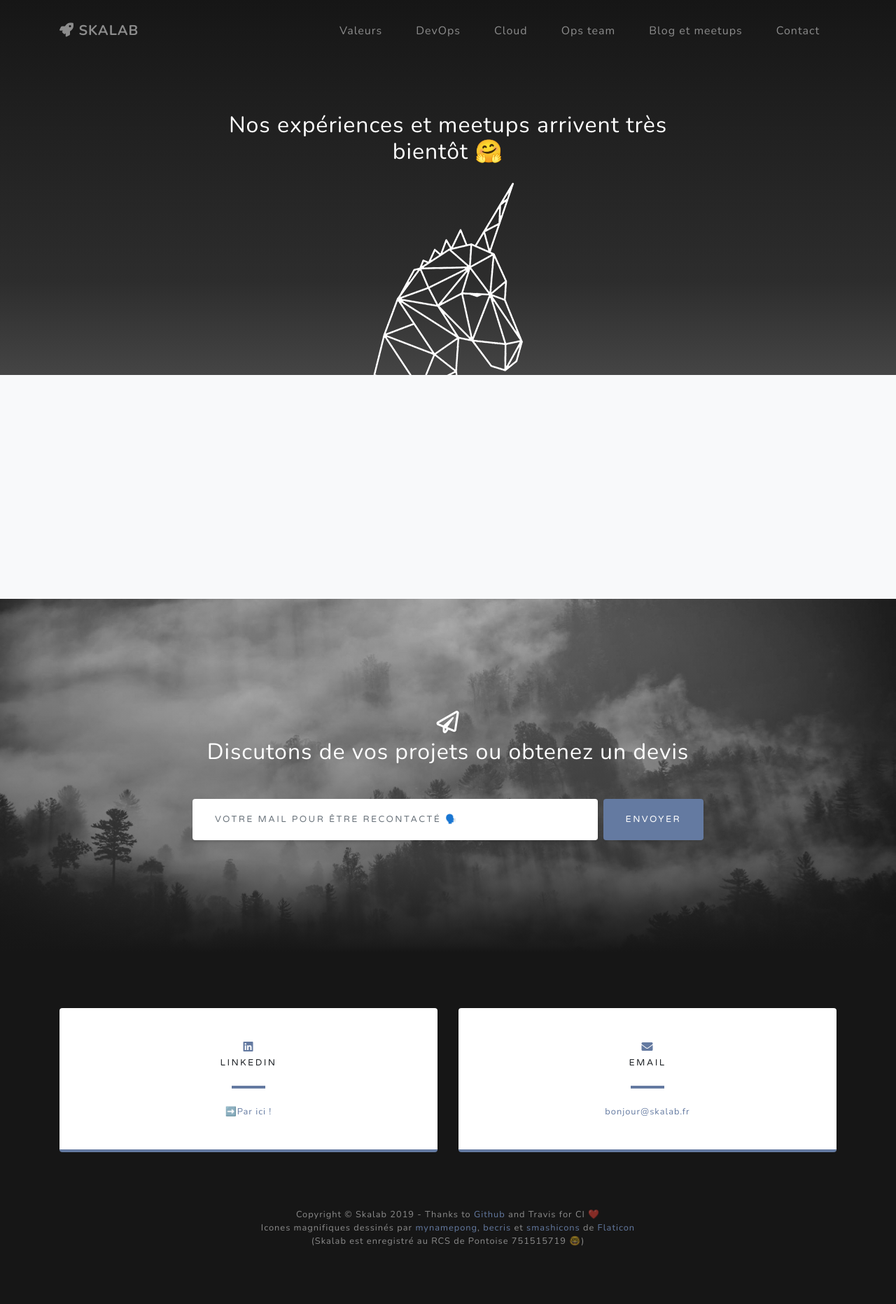
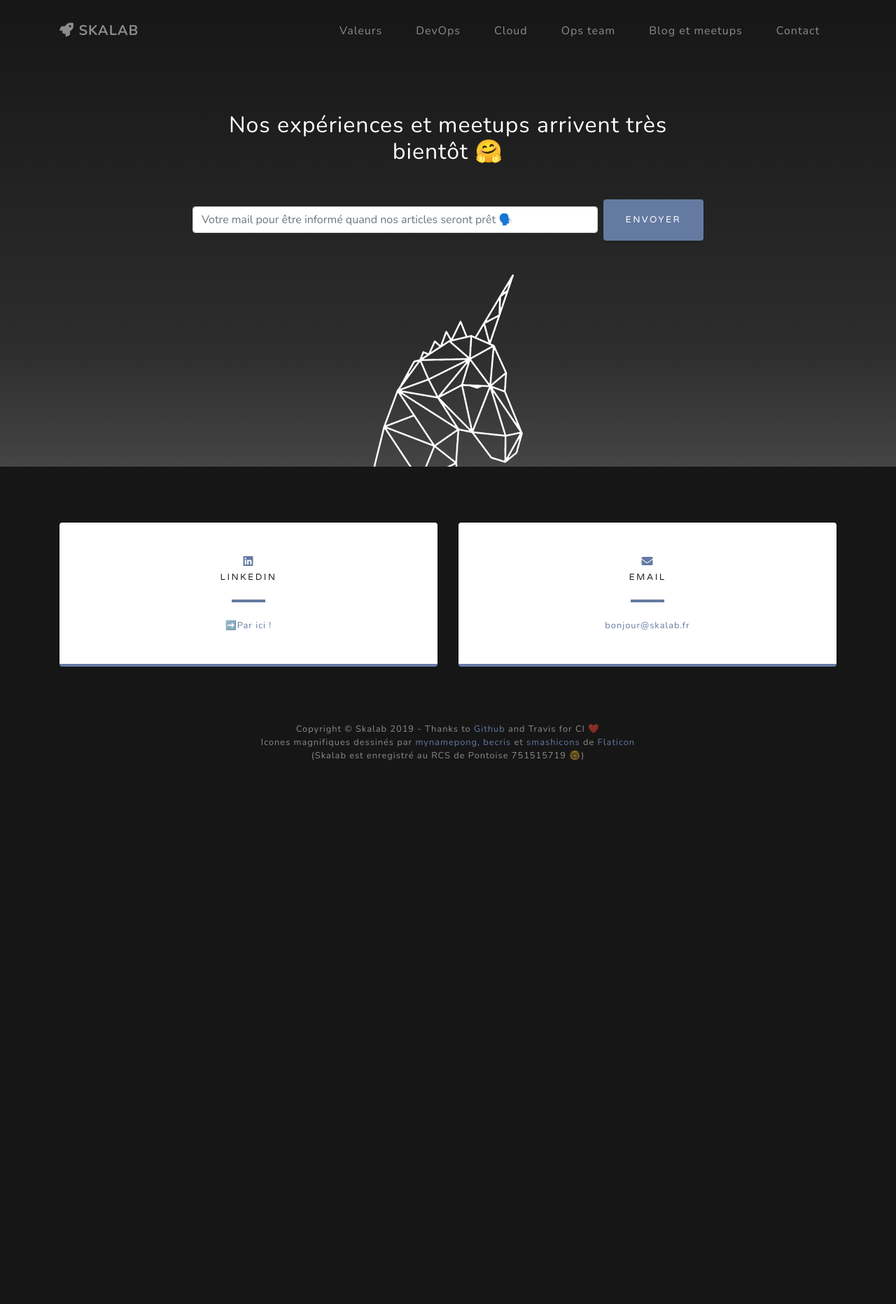
Before and after one commit to skalab/website, a PHP site: page /blog.php in a window 1280 px wide. Shown: the whole page at 70% size. After the commit the page ends 1087 px from the top, so only its background shows below. Run offline with PHP 8.4, Linux system fonts and the light colour scheme; some libraries are stand-ins or nearby versions.

Commit message:
Updated blog page with subscription mail form

```diff
--- a/blog.php
+++ b/blog.php
@@ -39,16 +39,20 @@
           <h2 class="text-white mb-4">Nos expériences et meetups arrivent très bientôt 🤗</h2>
         </div>
       </div>
+      <br />
+      <div class="row">
+        <div class="col-md-10 col-lg-8 mx-auto text-center">
+          <form class="form-inline d-flex" id="contactForm">
+            <input type="email" class="form-control flex-fill mr-0 mr-sm-2 mb-3 mb-sm-0" id="inputEmail" placeholder="Votre mail pour être informé quand nos articles seront prêt 🗣️" required>
+            <button type="submit" class="btn btn-primary mx-auto">Envoyer</button>
+          </form>
+          <div id="msgSubmit" class="text-white h2 hidden">Message envoyé 😉</div>
+          <br /><br />
+        </div>
+      </div>
       <img src="img/myunicorn.png" class="img-fluid" alt="Startup tech unicorn">
     </div>
   </section>
-
-  <section id="projects" class="projects-section bg-light">
-    <div class="container"></div>
-  </section>
-
-  <!-- Signup Section -->
-  <?php include('inc/signup.inc.html'); ?>
 
   <!-- Contact Section -->
   <?php include('inc/contact.inc.html'); ?>
```
